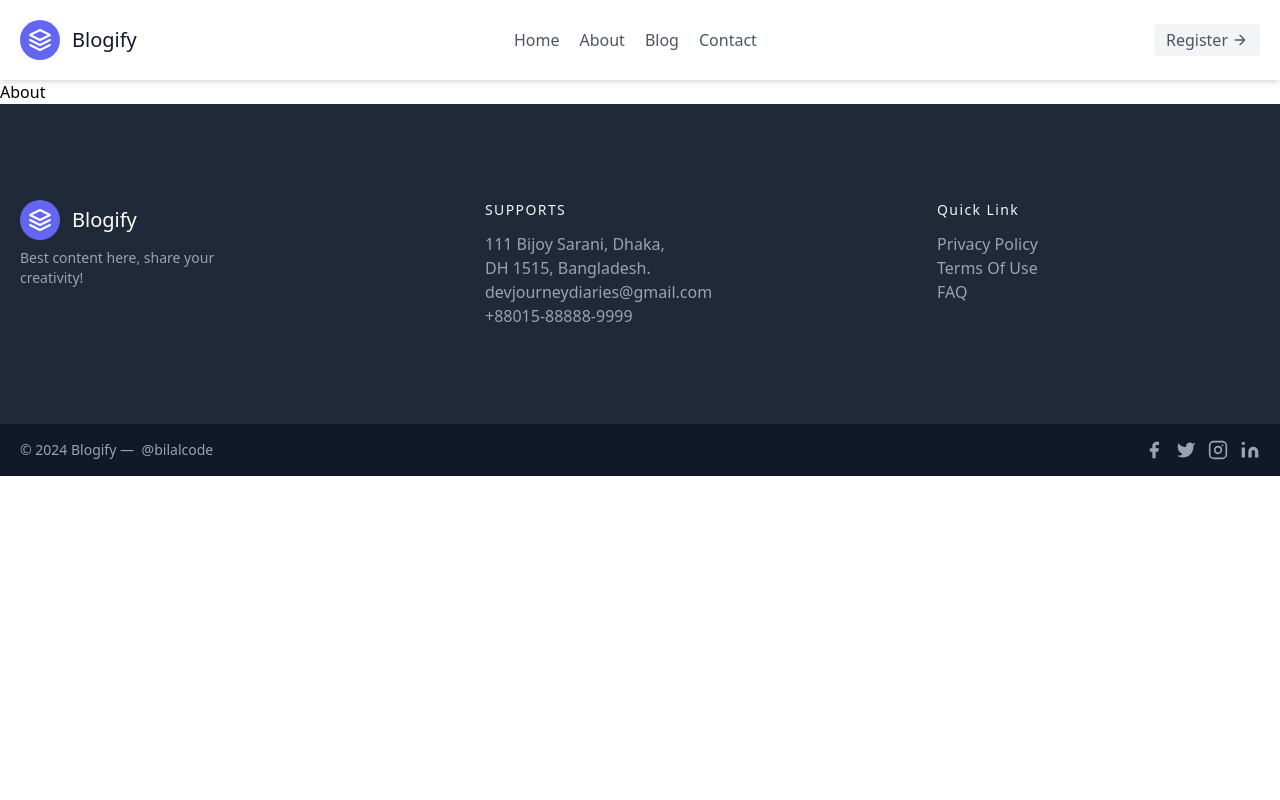
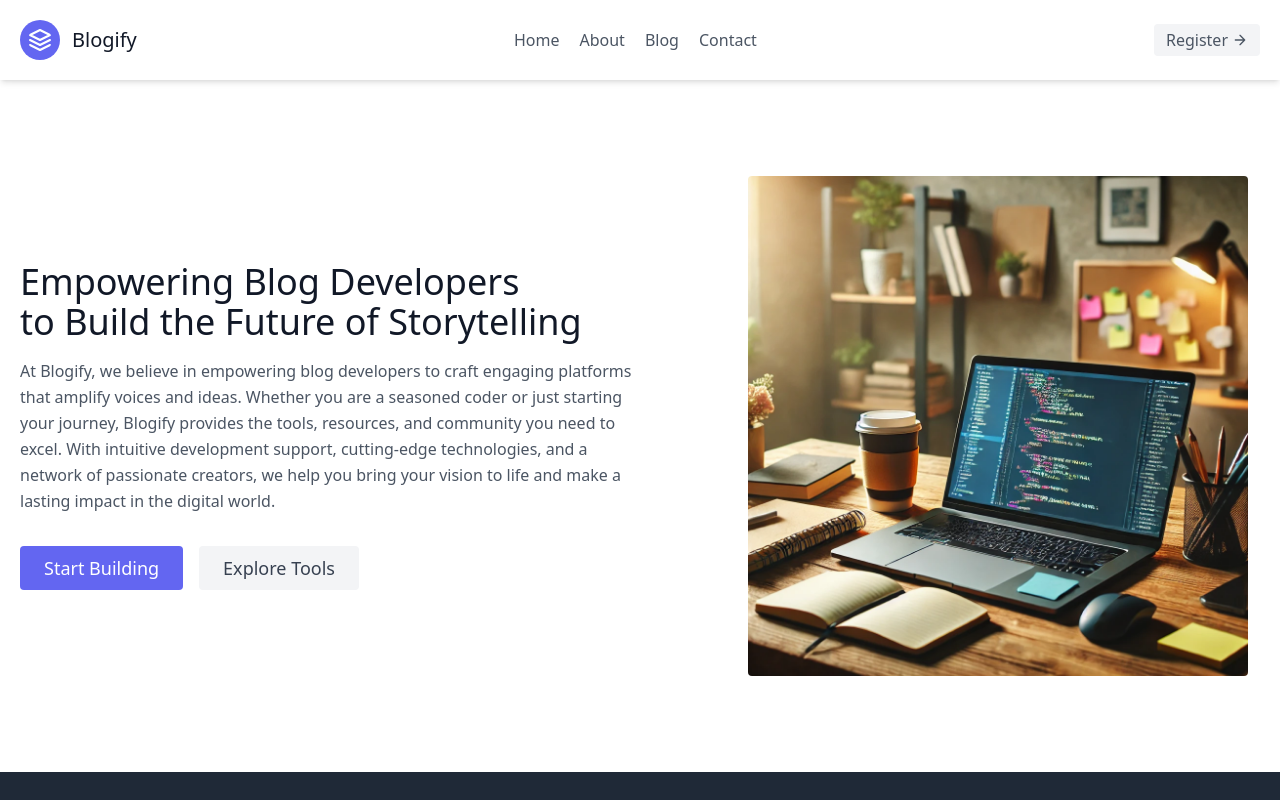
Before and after one commit to Bilal0335/Dynamic-Blog, a Next.js app: page /about in a window 1280 px wide. Shown: the top 800 px of the page. Built offline with nearby package versions, Linux system fonts and the light colour scheme.

Commit message:
😄 smile 😄

```diff
--- a/src/app/about/page.tsx
+++ b/src/app/about/page.tsx
@@ -1,9 +1,49 @@
-import React from 'react'
+import Image from "next/image";
+import React from "react";
 
 const About = () => {
   return (
-    <div>About</div>
-  )
-}
+    <div>
+      {/* First Section */}
+      <section className="text-gray-600 body-font">
+        <div className="container mx-auto flex px-5 py-24 md:flex-row flex-col items-center">
+          <div className="lg:flex-grow md:w-1/2 lg:pr-24 md:pr-16 flex flex-col md:items-start md:text-left mb-16 md:mb-0 items-center text-center">
+            <h1 className="title-font sm:text-4xl text-3xl mb-4 font-medium text-gray-900">
+              Empowering Blog Developers
+              <br className="hidden lg:inline-block" />
+              to Build the Future of Storytelling
+            </h1>
+            <p className="mb-8 leading-relaxed">
+              At Blogify, we believe in empowering blog developers to craft
+              engaging platforms that amplify voices and ideas. Whether you are
+              a seasoned coder or just starting your journey, Blogify provides
+              the tools, resources, and community you need to excel. With
+              intuitive development support, cutting-edge technologies, and a
+              network of passionate creators, we help you bring your vision to
+              life and make a lasting impact in the digital world.
+            </p>
+            <div className="flex justify-center">
+              <button className="inline-flex text-white bg-indigo-500 border-0 py-2 px-6 focus:outline-none hover:bg-indigo-600 rounded text-lg">
+                Start Building
+              </button>
+              <button className="ml-4 inline-flex text-gray-700 bg-gray-100 border-0 py-2 px-6 focus:outline-none hover:bg-gray-200 rounded text-lg">
+                Explore Tools
+              </button>
+            </div>
+          </div>
+          <div className="lg:max-w-lg lg:w-full md:w-1/2 w-5/6">
+            <Image
+              className="object-cover object-center rounded"
+              alt="hero"
+              src="/assets/image/11.webp"
+              width={500}
+              height={500}
+            />
+          </div>
+        </div>
+      </section>
+    </div>
+  );
+};
 
-export default About
+export default About;
--- /dev/null
+++ b/src/app/blog/[id]/page.tsx
@@ -0,0 +1,72 @@
+type Post = {
+  id: number;
+  title: string;
+  category: string;
+  description: string;
+  image: string;
+  content: string;
+  date: string;
+  author: string;
+};
+
+const posts: Post[] = [
+  {
+    id: 1,
+    title: "The Catalyzer",
+    category: "Tech",
+    description:
+      "Exploring the latest in technology and its effects on our world.",
+    image:
+      "https://images.unsplash.com/photo-1519389950473-47ba0277781c?q=80&w=1170&auto=format&fit=crop&ixlib=rb-4.0.3&ixid=M3wxMjA3fDB8MHxwaG90by1wYWdlfHx8fGVufDB8fHx8fA%3D%3D",
+    content:
+      "This is a detailed post about technology and how it shapes our lives.",
+    date: "2024-12-25",
+    author: "John Doe"
+  },
+  {
+    id: 2,
+    title: "The 400 Blows",
+    category: "Cinema",
+    description: "A deep dive into iconic films and their cultural impact.",
+    image: "https://source.unsplash.com/721x401/?film",
+    content:
+      "This is a detailed post about cinema and the timeless pieces that inspire us.",
+    date: "2024-12-24",
+    author: "Jane Smith"
+  },
+  {
+    id: 3,
+    title: "Shooting Stars",
+    category: "Astronomy",
+    description:
+      "An exploration of the night sky and the stars that light up our universe.",
+    image: "https://source.unsplash.com/722x402/?space",
+    content:
+      "This is a detailed post about stargazing and the wonders of space.",
+    date: "2024-12-23",
+    author: "Alice Cooper"
+  }
+];
+
+export default function BlogDetail({ params }: { params: { id: string } }) {
+  const post = posts.find((p) => p.id === parseInt(params.id));
+
+  if (!post) {
+    return <div>Post not found</div>;
+  }
+
+  return (
+    <div className="container mx-auto p-5">
+      <h1 className="text-3xl font-bold mb-3">{post.title}</h1>
+      <p className="text-sm text-gray-500 mb-5">
+        {post.category} | {post.date} | {post.author}
+      </p>
+      <img
+        src={post.image}
+        alt={post.title}
+        className="rounded-lg w-full mb-5"
+      />
+      <p>{post.content}</p>
+    </div>
+  );
+}
--- /dev/null
+++ b/src/app/blog/page.tsx
@@ -0,0 +1,65 @@
+import Link from "next/link";
+
+const Blog = () => {
+  const posts = [
+    {
+      id: 1,
+      title: "The Catalyzer",
+      category: "Tech",
+      description:
+        "Exploring the latest in technology and its effects on our world. Innovations that change how we live.",
+      image: "https://images.unsplash.com/photo-1519389950473-47ba0277781c?q=80&w=1170&auto=format&fit=crop&ixlib=rb-4.0.3&ixid=M3wxMjA3fDB8MHxwaG90by1wYWdlfHx8fGVufDB8fHx8fA%3D%3D",
+    },
+    {
+      id: 2,
+      title: "The 400 Blows",
+      category: "Cinema",
+      description:
+        "A deep dive into iconic films and their cultural impact. A closer look at timeless cinematic pieces.",
+      image: "https://source.unsplash.com/721x401/?film",
+    },
+    {
+      id: 3,
+      title: "Shooting Stars",
+      category: "Astronomy",
+      description:
+        "An exploration of the night sky and the stars that light up our universe. Discover the wonders above.",
+      image: "https://source.unsplash.com/722x402/?space",
+    },
+  ];
+
+  return (
+    <div>
+      <section className="text-gray-600 body-font">
+        <div className="container px-5 py-24 mx-auto">
+          <div className="flex flex-wrap -m-4">
+            {posts.map((post) => (
+              <div className="p-4 md:w-1/3" key={post.id}>
+                <Link href={`/blog/${post.id}`}>
+                  <div className="h-full border-2 border-gray-200 border-opacity-60 rounded-lg overflow-hidden cursor-pointer">
+                    <img
+                      className="lg:h-48 md:h-36 w-full object-cover object-center"
+                      src={post.image}
+                      alt={post.title}
+                    />
+                    <div className="p-6">
+                      <h2 className="tracking-widest text-xs title-font font-medium text-gray-400 mb-1">
+                        {post.category}
+                      </h2>
+                      <h1 className="title-font text-lg font-medium text-gray-900 mb-3">
+                        {post.title}
+                      </h1>
+                      <p className="leading-relaxed mb-3">{post.description}</p>
+                    </div>
+                  </div>
+                </Link>
+              </div>
+            ))}
+          </div>
+        </div>
+      </section>
+    </div>
+  );
+};
+
+export default Blog;
```
Also changed, not shown: public/assets/image/11.webp (added).
